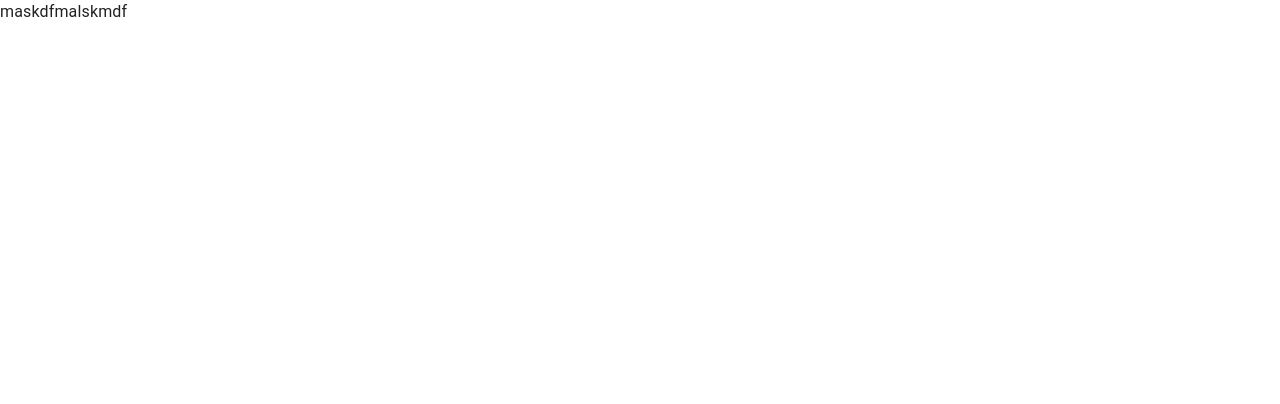
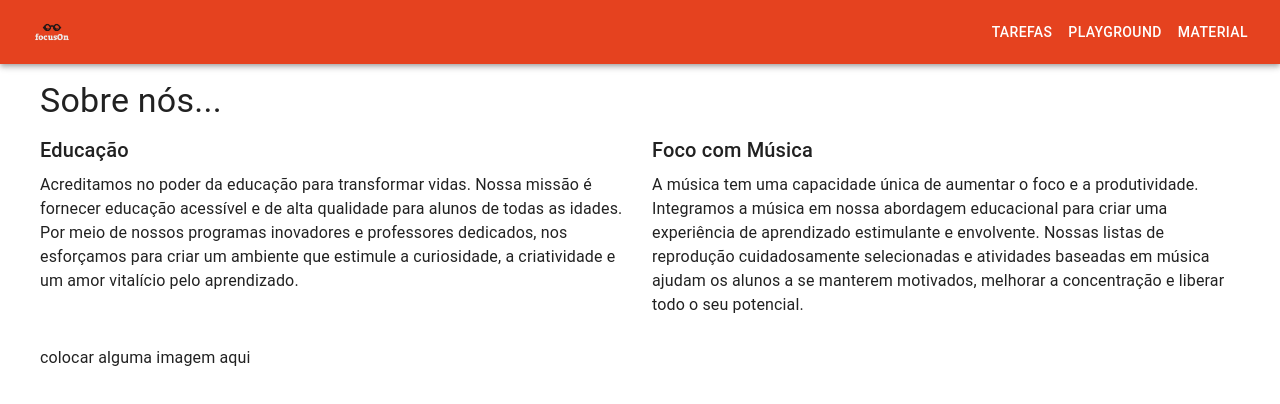
Before and after one commit to vicdant1/focuson, a Next.js app: page /home in a window 1280 px wide. Shown: the top 404 px of the page. Built offline with nearby package versions, Linux system fonts and the light colour scheme.

Commit message:
criando paginas e rotas

```diff
--- /dev/null
+++ b/src/components/Navbar/Navbar.module.css
@@ -0,0 +1,15 @@
+.root {
+  flex-grow: 1
+}
+
+.title{
+  flex-grow: 1;
+  margin-right: 8px;
+}
+.avatar{
+  margin-left: 8px
+}
+
+.title {
+  margin-right: 8px;
+}
--- /dev/null
+++ b/src/components/Navbar/Navbar.tsx
@@ -0,0 +1,38 @@
+import { AppBar, Avatar, Button, Toolbar, Typography } from "@mui/material";
+
+import styles from './Navbar.module.css'
+import Link from "next/link";
+
+const Navbar = () => {
+  return <>
+    <div className={styles.root}>
+      <AppBar position="static" style={{backgroundColor: "#E5421F"}}>
+        <Toolbar>
+          <Typography variant="h6" className={styles.title}>
+            <Link href="/home">
+              <Avatar src="/logo.jpg" className={styles.avatar} />
+            </Link>
+          </Typography>
+          <Button color="inherit" >
+            <Link href="/tarefas">
+              Tarefas
+            </Link>
+          </Button>
+          <Button color="inherit">
+            <Link href="/playground">
+              Playground
+            </Link>
+          </Button>
+          <Button color="inherit" href="/material">
+            <Link href="/material">
+              Material
+            </Link>
+          </Button>
+        </Toolbar>
+      </AppBar>
+    </div>
+  </>
+}
+
+
+export default Navbar;
--- /dev/null
+++ b/src/pages/home/home.module.css
@@ -0,0 +1,3 @@
+.root {
+  margin: 8px
+}
--- a/src/pages/home/index.tsx
+++ b/src/pages/home/index.tsx
@@ -1,4 +1,39 @@
+import Navbar from "@/components/Navbar/Navbar";
+
+import styles from './home.module.css'
+import { Box, Grid, Typography } from "@mui/material";
+
 export default function Home() {
 
-  return <>maskdfmalskmdf</>
+  return <>
+    <Navbar/>
+    <Box mt={2} px={4}>
+      <div className={styles.root}>
+        <Typography variant="h4" gutterBottom>
+          Sobre nós...
+        </Typography>
+        <Grid container spacing={3}>
+          <Grid item xs={12} sm={6}>
+              <Typography variant="h6" gutterBottom>
+                Educação
+              </Typography>
+              <Typography variant="body1" gutterBottom>
+                Acreditamos no poder da educação para transformar vidas. Nossa missão é fornecer educação acessível e de alta qualidade para alunos de todas as idades. Por meio de nossos programas inovadores e professores dedicados, nos esforçamos para criar um ambiente que estimule a curiosidade, a criatividade e um amor vitalício pelo aprendizado.
+              </Typography>
+          </Grid>
+          <Grid item xs={12} sm={6}>
+              <Typography variant="h6" gutterBottom>
+                Foco com Música
+              </Typography>
+              <Typography variant="body1" gutterBottom>
+                A música tem uma capacidade única de aumentar o foco e a produtividade. Integramos a música em nossa abordagem educacional para criar uma experiência de aprendizado estimulante e envolvente. Nossas listas de reprodução cuidadosamente selecionadas e atividades baseadas em música ajudam os alunos a se manterem motivados, melhorar a concentração e liberar todo o seu potencial.
+              </Typography>
+          </Grid>
+          <Grid item xs={12}>
+            colocar alguma  imagem aqui
+          </Grid>
+        </Grid>
+      </div>
+    </Box>
+  </>
 }
--- /dev/null
+++ b/src/pages/material/index.tsx
@@ -0,0 +1,9 @@
+import Navbar from "@/components/Navbar/Navbar";
+
+const Material = () => {
+  return <>
+    <Navbar/>
+  </>
+}
+
+export default Material;
--- a/src/styles/globals.css
+++ b/src/styles/globals.css
@@ -0,0 +1,4 @@
+a {
+  color: inherit;
+  text-decoration: none;
+}
```
Also changed, not shown: src/pages/playground/index.tsx (added, +9 -0 lines), src/pages/tarefas/index.tsx (added, +9 -0 lines).
